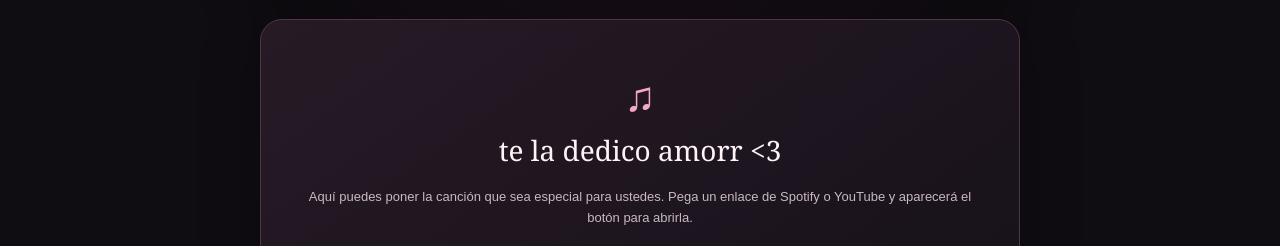
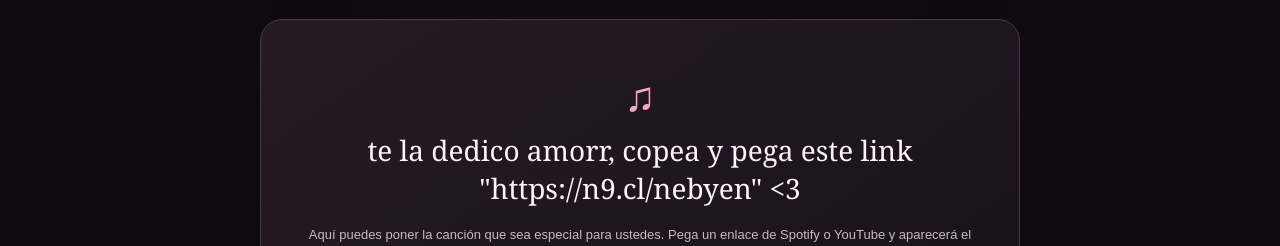
Before and after one commit to Ary0flwwr/amorrr, a plain HTML site: page index.html in a window 1280 px wide. Shown: the part 1026-1272 px from the top of the page. Drawn offline with Linux system fonts and the light colour scheme.

Commit message:
Update song title with link instructions

```diff
--- a/index.html
+++ b/index.html
@@ -72,7 +72,7 @@ footer{color:#bba6b4;font:12px Arial,sans-serif;letter-spacing:1px;margin-top:32
 
   <section class="card">
     <div class="song-icon">♫</div>
-    <h2>te la dedico amorr <3 </h2>
+    <h2>te la dedico amorr, copea y pega este link "https://n9.cl/nebyen" <3 </h2>
     <p class="song-note">Aquí puedes poner la canción que sea especial para ustedes. Pega un enlace de Spotify o YouTube y aparecerá el botón para abrirla.</p>
     <input id="songUrl" type="url" placeholder=https://youtu.be/s6AB1JvPK8Y?si=UvC9_wYJ1-Ole3uU aria-label=
     <div><button onclick="saveSong()">Guardar nuestra canción ♫</button></div>
```
